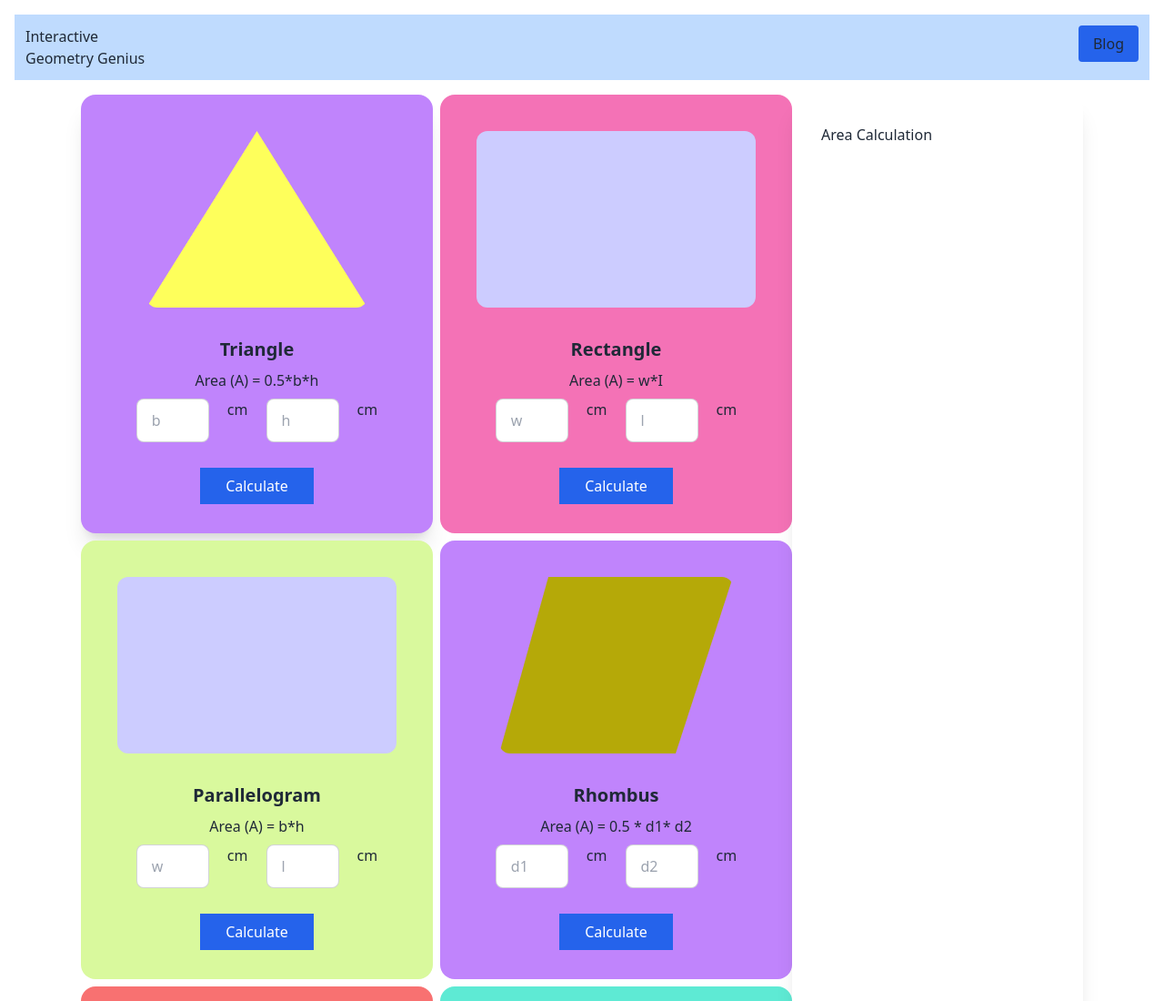
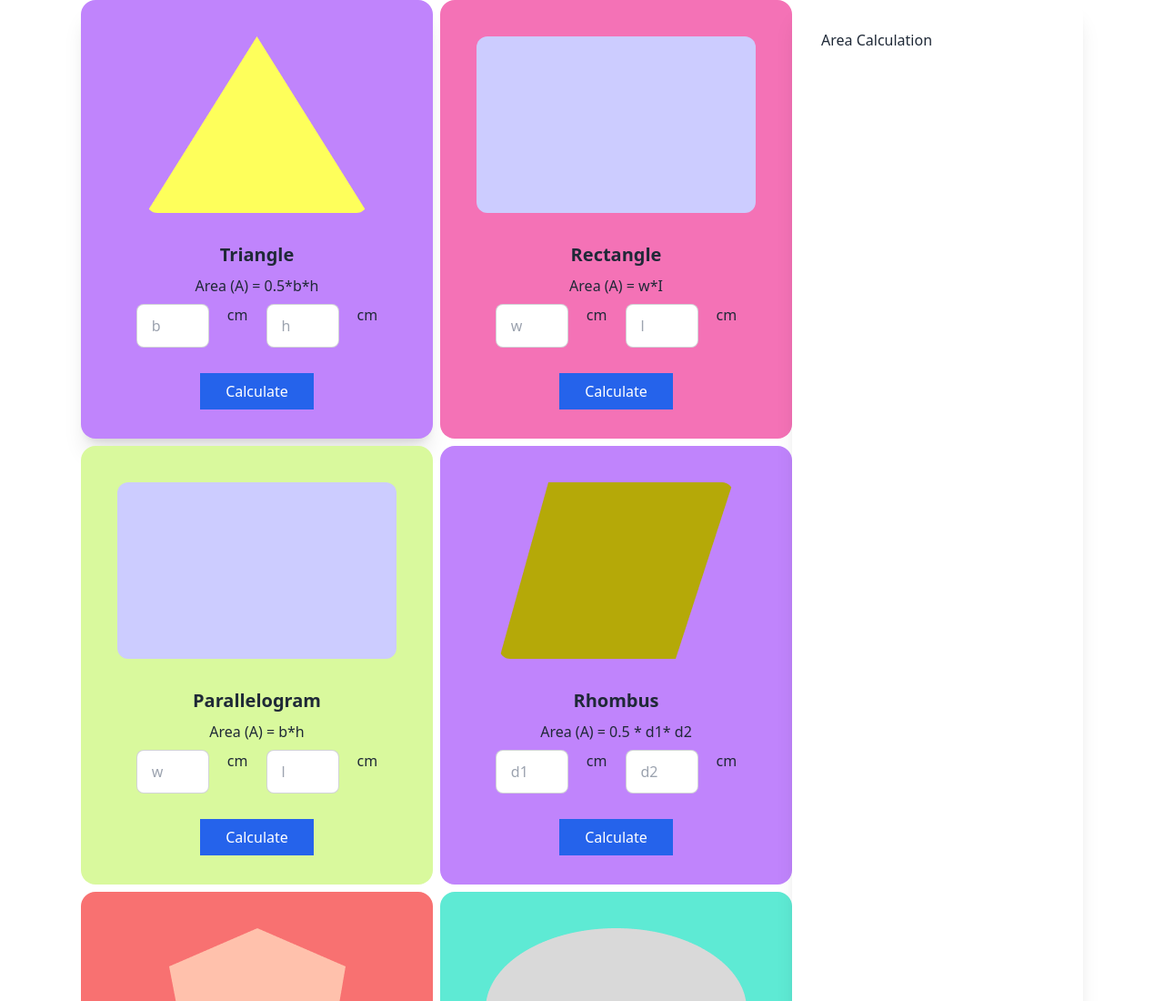
Before and after one commit to thaky11/geometry-genius-resources, a plain HTML site: page index.html in a window 1280 px wide. Shown: the top 1100 px of the page at 91% size. Drawn offline with nearby package versions, Linux system fonts and the light colour scheme; files whose address does not match are found by name.

Commit message:
full code

```diff
--- a/index.html
+++ b/index.html
@@ -9,15 +9,7 @@
     <script src="https://cdn.tailwindcss.com"></script>
 </head>
 <body>
-  <div class="flex justify-between my-4 mx-4 bg-blue-200 px-3 py-3">
-    <div>
-      <h1>Interactive </h1>
-      <h2>Geometry Genius</h2>
-    </div>
-    <div>
-      <button class="bg-blue-600 px-4 py-2 rounded">Blog</button>
-    </div>
-  </div>
+
    <div class="flex justify-center  ">
     <div class="grid grid-cols-2  gap-2 ">
     <div class="card  bg-base-100 shadow-xl bg-purple-400">
```
